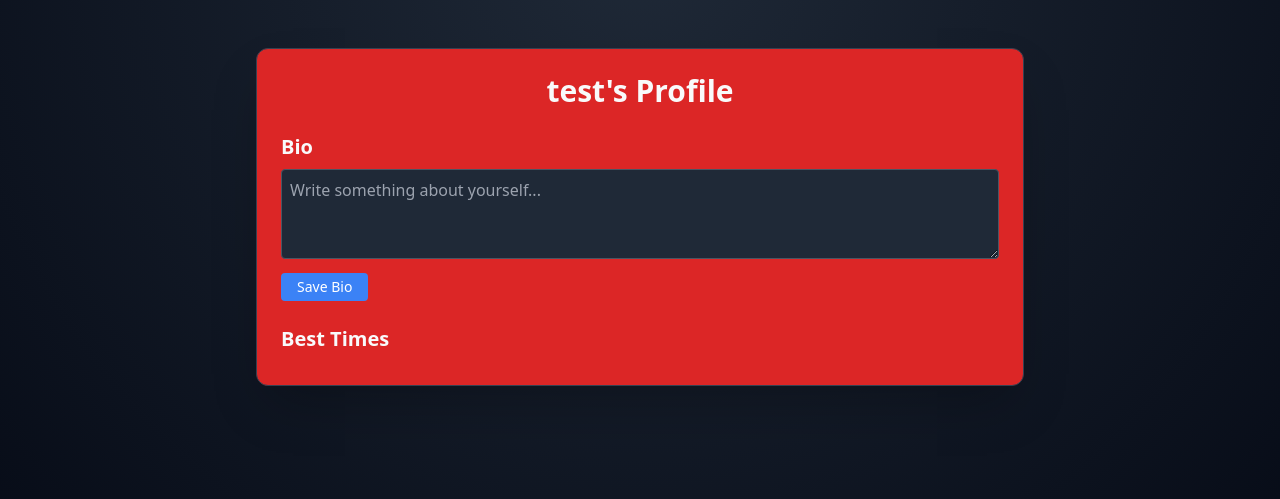
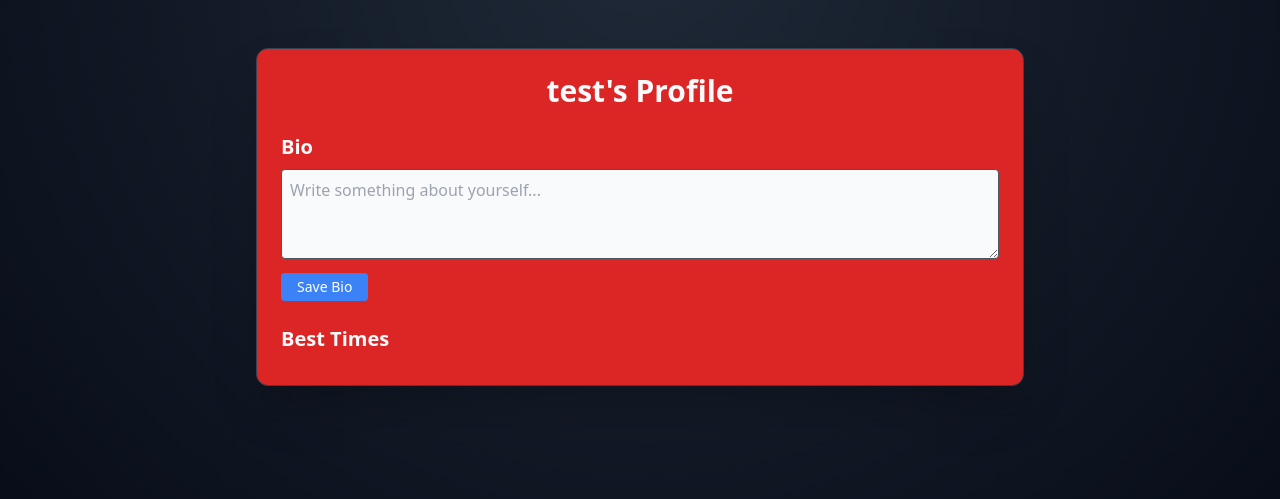
Before and after one commit to rlin49/trois_rickyl49_ethans201_hannahg61_tudorg-, a Flask app: page /profile/test in a window 1280 px wide. Shown: the part 55-554 px from the top of the page. Run offline with Flask 3, Linux system fonts and the light colour scheme; a user stored in the database is signed in; some libraries are stand-ins or nearby versions.

Commit message:
Change textarea background color to light gray

```diff
--- a/app/templates/profile.html
+++ b/app/templates/profile.html
@@ -57,7 +57,7 @@
         id="bio-input"
         rows="3"
         placeholder="Write something about yourself..."
-        class="w-full bg-gray-800 border border-gray-600 text-gray-100 rounded p-2 mb-2 focus:outline-none focus:ring-2 focus:ring-blue-500"
+        class="w-full bg-gray-50 border border-gray-600 text-gray-100 rounded p-2 mb-2 focus:outline-none focus:ring-2 focus:ring-blue-500"
       >{{ bio }}</textarea>
 
       <button
```
